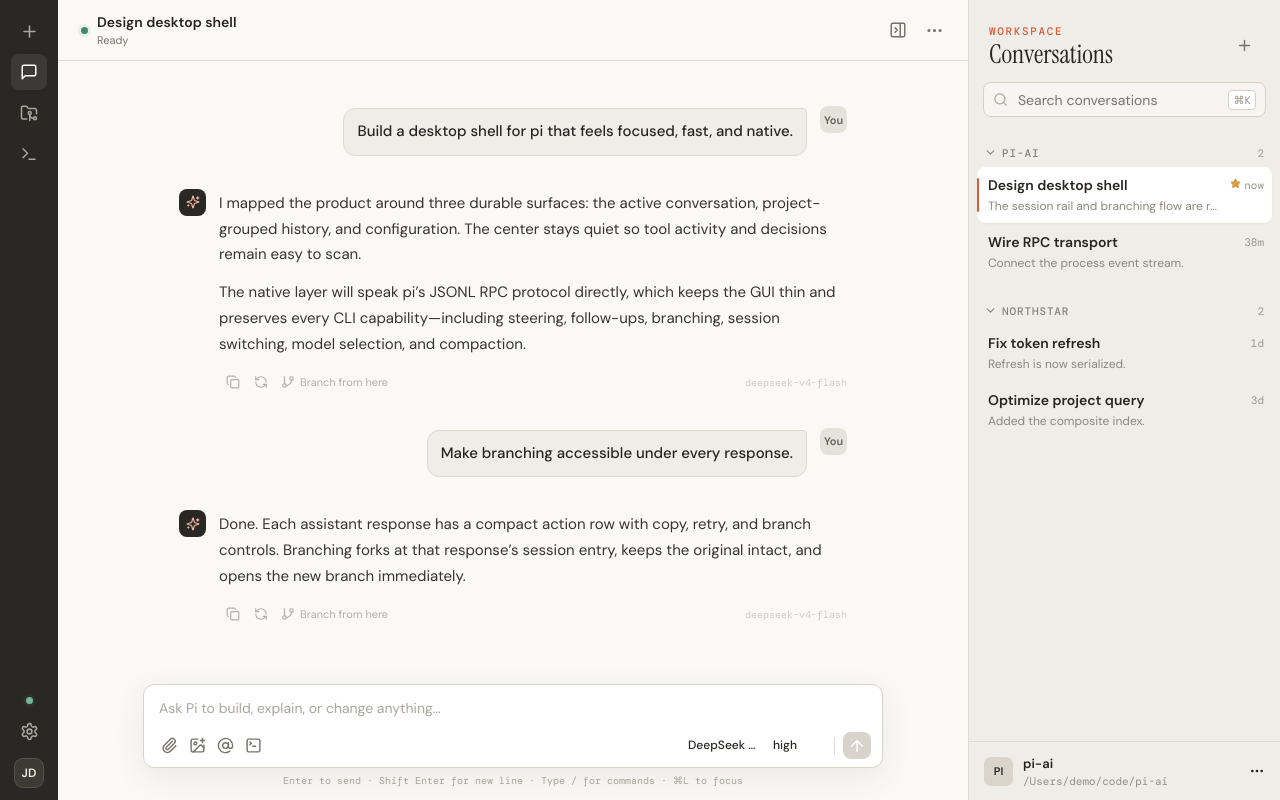
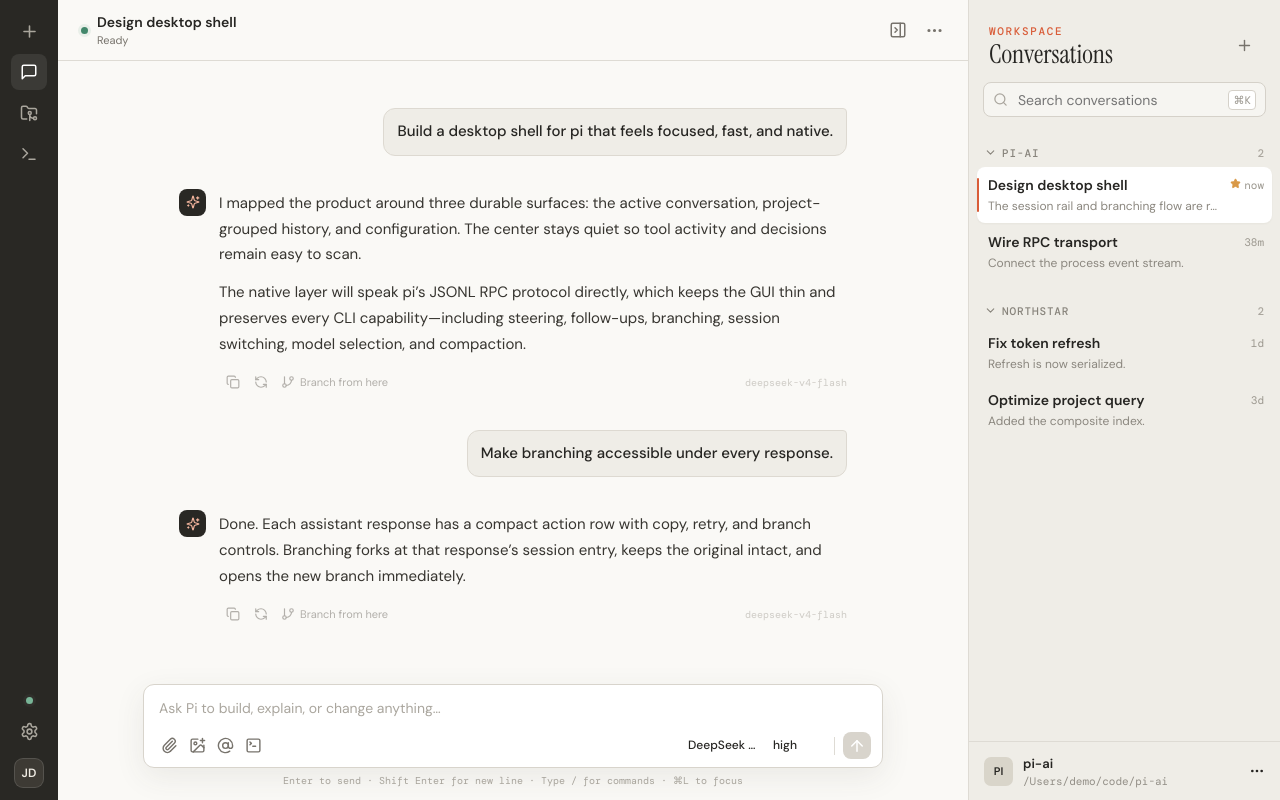
Before and after one commit to mattzq21/pi-op-out, a React (Vite) app: page / in a window 1280 px wide. Built offline with nearby package versions, Linux system fonts and the light colour scheme.

Commit message:
Committed all changes

```diff
--- a/src/components/Message.tsx
+++ b/src/components/Message.tsx
@@ -11,7 +11,7 @@ interface Props { message: ChatMessage; onBranch: (message: ChatMessage) => void
 export function Message({ message, onBranch, onRetry }: Props) {
   const [copied, setCopied] = useState(false);
   if (message.role === "tool") { const output = textOf(message.content); return <details className={`tool-event ${message.toolStatus ?? "done"}`} open={message.toolStatus === "running"}><summary><Wrench size={14} /><span><strong>{message.toolName || "tool"}</strong><small>{message.toolStatus === "running" ? "Running…" : message.toolStatus === "error" ? "Failed" : "Completed"}</small></span><span className="tool-chevron">›</span></summary>{output && <pre>{output}</pre>}</details>; }
-  if (message.role === "user") return <article className="message user-message"><div className="avatar user-avatar">You</div><div className="message-body"><ReactMarkdown remarkPlugins={[remarkGfm]}>{textOf(message.content)}</ReactMarkdown></div></article>;
+  if (message.role === "user") return <article className="message user-message"><div className="message-body"><ReactMarkdown remarkPlugins={[remarkGfm]}>{textOf(message.content)}</ReactMarkdown></div></article>;
   const copy = async () => { await navigator.clipboard?.writeText(textOf(message.content)); setCopied(true); window.setTimeout(() => setCopied(false), 1400); };
   return <article className="message assistant-message">
     <div className="avatar pi-avatar"><Sparkles size={14} /></div>
--- a/src/styles.css
+++ b/src/styles.css
@@ -56,11 +56,10 @@ kbd { font: 11px "DM Mono"; border: 1px solid #d5d1c9; background: white; paddin
 .conversation { max-width: 740px; margin: 0 auto; padding: 48px 36px 22px; }
 .message { display: grid; grid-template-columns: 27px 1fr; gap: 13px; margin-bottom: 35px; }
 .avatar { width: 27px; height: 27px; border-radius: 8px; display: grid; place-items: center; font-size: 11px; font-weight: 600; margin-top: -2px; }
-.user-avatar { background: #e5e2db; color: #65615a; }.pi-avatar { background: #292824; color: #f5b69e; }
+.pi-avatar { background: #292824; color: #f5b69e; }
 .message-body { min-width: 0; font-size: 15px; line-height: 1.72; color: #373530; }
 .message-body p { margin: 0 0 12px; }.message-body p:last-child { margin-bottom: 0; }.message-body code { font: 13px "DM Mono"; background: #efede7; padding: 2px 4px; border-radius: 3px; }.message-body pre { background: #2c2b28; color: #e8e4dc; padding: 14px; overflow: auto; border-radius: 8px; }.message-body pre code { padding: 0; background: transparent; }
 .user-message { display: flex; flex-direction: row-reverse; align-items: flex-start; justify-content: flex-start; }
-.user-message .avatar { flex: 0 0 27px; }
 .user-message .message-body { width: fit-content; max-width: min(82%, 600px); padding: 10px 13px; border: 1px solid #ddd9d1; border-radius: 12px 4px 12px 12px; background: #efede7; font-weight: 500; color: var(--ink); }
 .message-actions { margin-top: 12px; height: 25px; display: flex; align-items: center; gap: 1px; opacity: .55; transition: .15s; }.message:hover .message-actions { opacity: 1; }.message-actions .icon-button { width: 27px; height: 25px; }
 .branch-button { border: 0; background: transparent; color: var(--muted); height: 25px; padding: 0 6px; border-radius: 5px; display: flex; gap: 5px; align-items: center; font-size: 11px; }.branch-button:hover { background: #eeeae4; color: var(--ink); }
@@ -161,7 +160,6 @@ kbd { font: 11px "DM Mono"; border: 1px solid #d5d1c9; background: white; paddin
 .app.dark .tool-event,
 .app.dark .extension-widget,
 .app.dark .attachments > span { background: var(--dark-subtle); }
-.app.dark .user-avatar { background: #3b3934; color: #d4d0c7; }
 .app.dark .user-message .message-body { border-color: #45423c; background: #302f2b; }
 .app.dark .context-track { background: #3a3833; }
 .app.dark .message-body { color: #d2cec5; }
```
